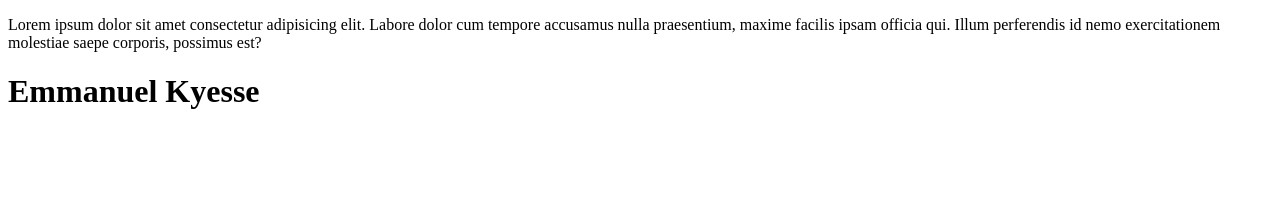
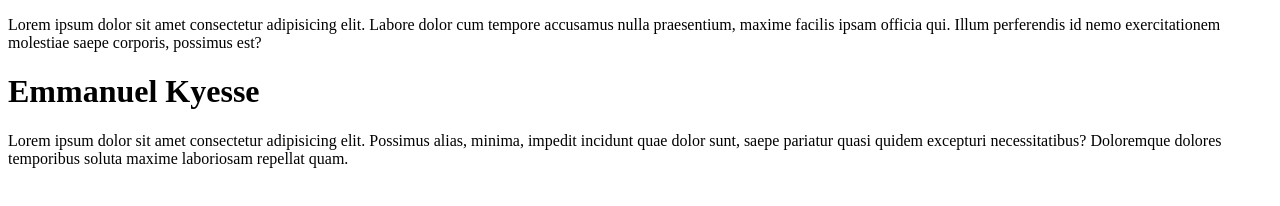
Before and after one commit to josemarmartins21/projecto-01, a plain HTML site: page index.html in a window 1280 px wide. Drawn offline with Linux system fonts and the light colour scheme.

Commit message:
Emmanuel <kyesse@email.com>

```diff
--- a/index.html
+++ b/index.html
@@ -11,6 +11,9 @@
     <p>Lorem ipsum dolor sit amet consectetur adipisicing elit. Labore dolor cum tempore accusamus nulla praesentium, maxime facilis ipsam officia qui. Illum perferendis id nemo exercitationem molestiae saepe corporis, possimus est?
     </p>
     <h1>Emmanuel Kyesse</h1>
+    <p>
+        Lorem ipsum dolor sit amet consectetur adipisicing elit. Possimus alias, minima, impedit incidunt quae dolor sunt, saepe pariatur quasi quidem excepturi necessitatibus? Doloremque dolores temporibus soluta maxime laboriosam repellat quam.
+    </p>
 </body>
 
 </html>
```
